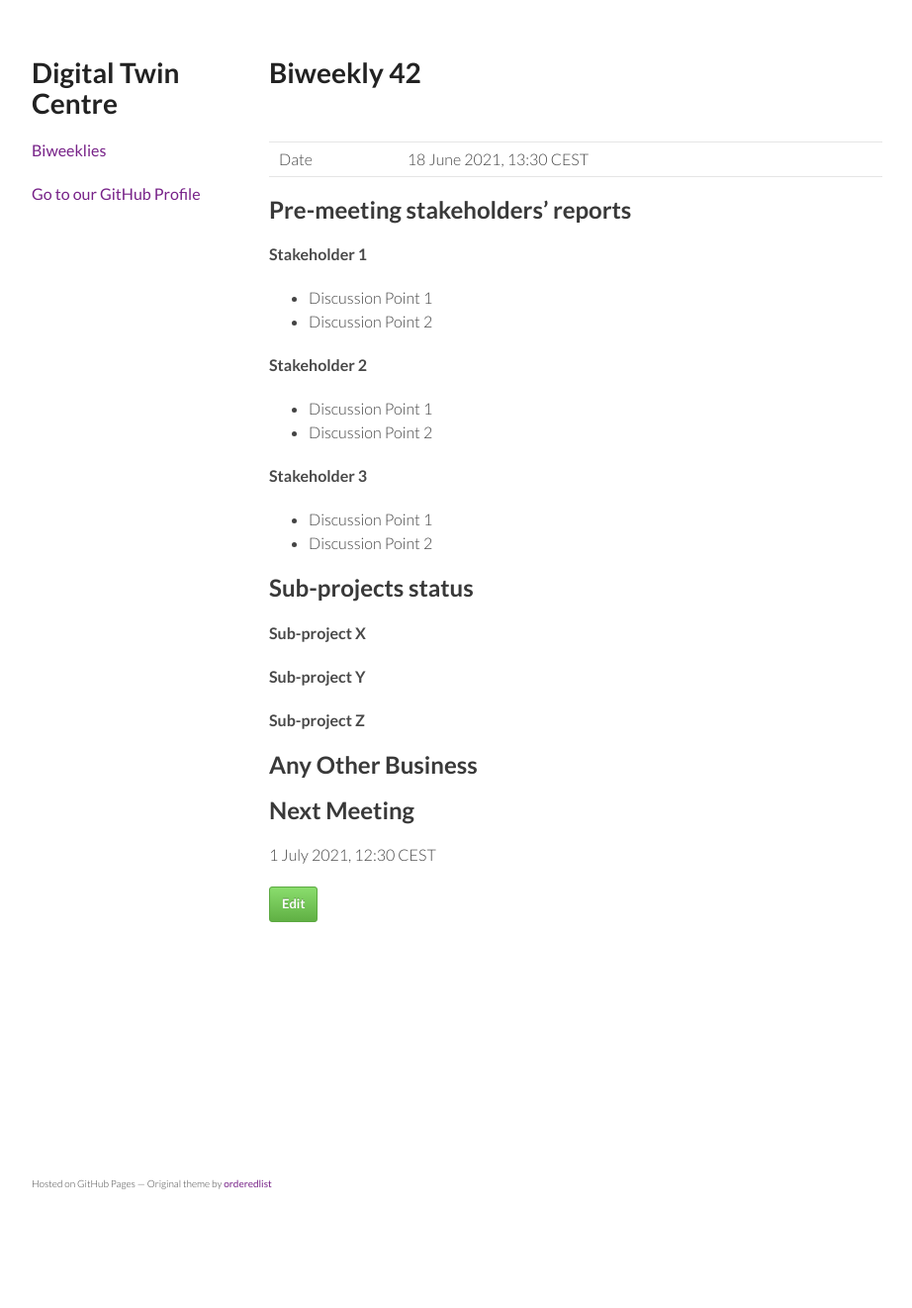
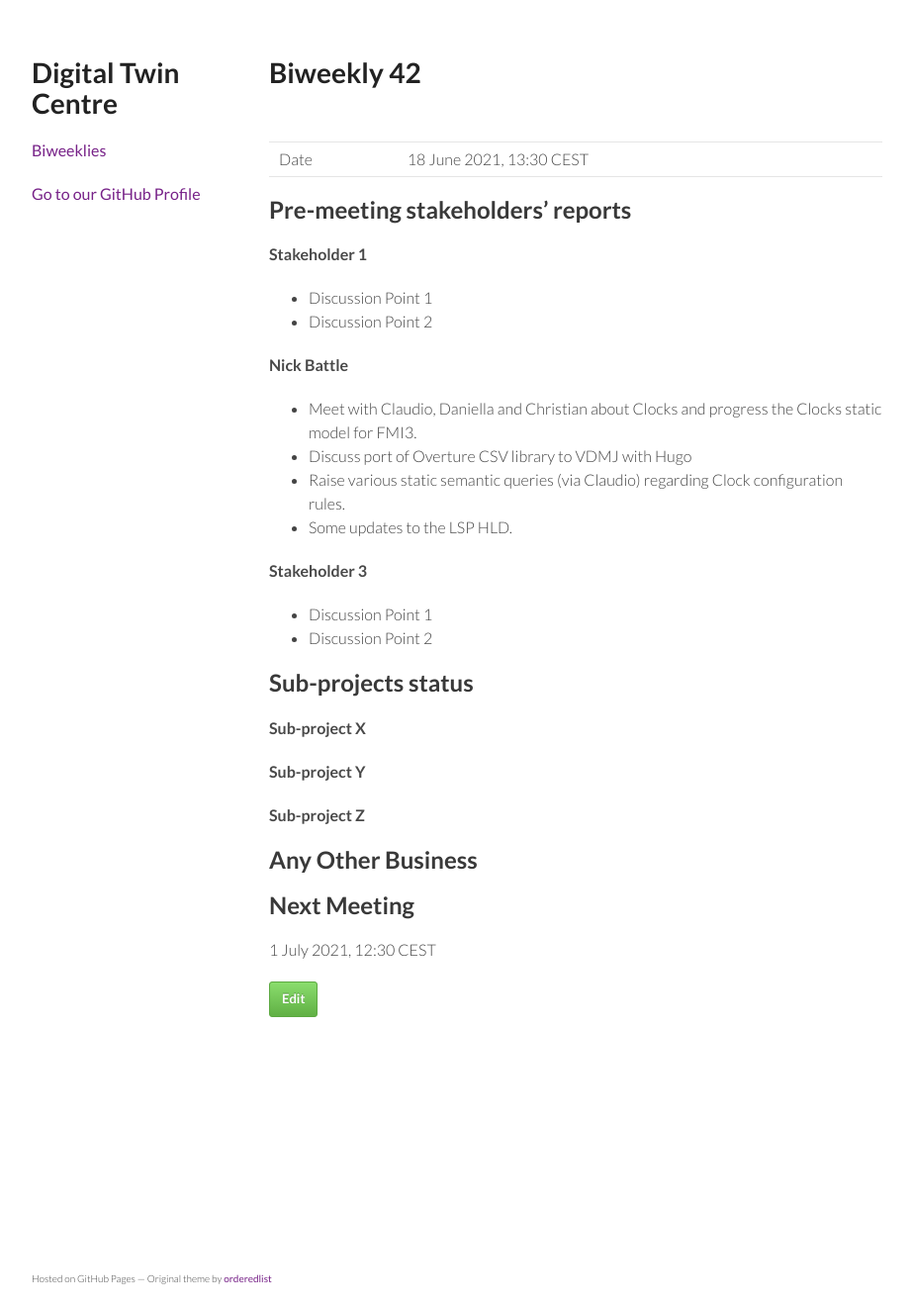
Before and after one commit to digitaltwincentre/digitaltwincentre.github.io, a Jekyll site: the page built from _biweeklies/Biweekly-42.md, in a window 1280 px wide. Shown: the whole page at 99% size, without its empty margins (178-1100 px from the left). Built offline with Jekyll 4.4.1, drawn with Linux system fonts in a browser that asks for light colours; nearby versions of some CDN libraries; before the commit the page ends 1226 px from its top, so only the background shows below that.

Commit message:
Update Biweekly-42.md

```diff
--- a/_biweeklies/Biweekly-42.md
+++ b/_biweeklies/Biweekly-42.md
@@ -24,9 +24,11 @@ date: 18 June 2021, 1330 CEST
 * Discussion Point 1
 * Discussion Point 2
 
-#### Stakeholder 2
-* Discussion Point 1
-* Discussion Point 2
+#### Nick Battle
+* Meet with Claudio, Daniella and Christian about Clocks and progress the Clocks static model for FMI3.
+* Discuss port of Overture CSV library to VDMJ with Hugo
+* Raise various static semantic queries (via Claudio) regarding Clock configuration rules.
+* Some updates to the LSP HLD.
 
 #### Stakeholder 3
 * Discussion Point 1
```
